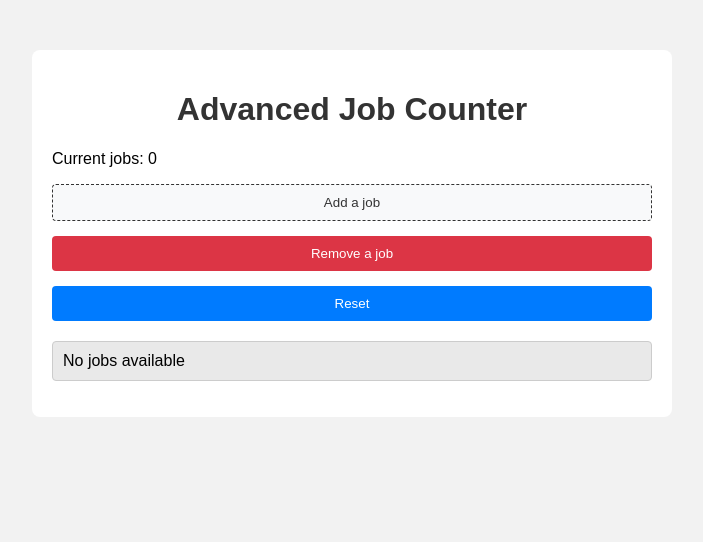
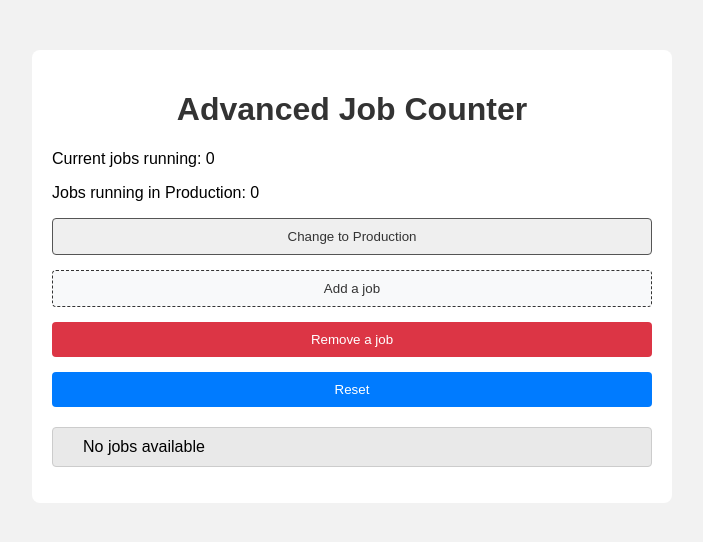
Before and after one commit to ChrisBrowne01/reactsample13, a React (Create React App) app: page / in a window 1280 px wide. Shown: the top 542 px of the page, without its empty margins (288-991 px from the left). Built offline with nearby package versions, Linux system fonts and the light colour scheme.

Commit message:
Add environment tracking and toggle functionality to AdvancedJobCounter

```diff
--- a/src/AdvancedJobCounter.css
+++ b/src/AdvancedJobCounter.css
@@ -33,6 +33,14 @@ h1 {
   cursor: pointer;
 }
 
+.form-group button.environment {
+  border: 1px solid #555;
+  color: #333;
+}
+.form-group button.environment:hover {
+  background-color: #e2e6ea;
+}
+
 .form-group button.add {
   background-color: #f8f9fa;
   border: 1px dashed #333;
@@ -58,7 +66,7 @@ h1 {
 
 .message {
   margin-top: 20px;
-  padding: 10px;
+  padding: 10px 30px;
   background-color: #e9e9e9;
   border: 1px solid #ccc;
   border-radius: 4px;
--- a/src/AdvancedJobCounter.js
+++ b/src/AdvancedJobCounter.js
@@ -23,6 +23,14 @@ const AdvancedJobCounter = () => {
     setJobCounter(0);
   }
 
+  // Add a new state variable to track the environment (e.g., "Production" and "UAT")
+  const [environment, setEnvironment] = useState("Production");
+
+  // Implement a toggle button to switch between environments
+  const toggleEnvEvent = () => {
+    setEnvironment(environment === "Production" ? "UAT" : "Production");
+  }
+
   // Displays different messages based on the job count
   const message = jobCounter === 0 ? "No jobs available" :
             jobCounter >= 1 && jobCounter <= 5 ? "Few jobs available" :
@@ -33,7 +41,13 @@ const AdvancedJobCounter = () => {
     <div className="container">
       <h1>Advanced Job Counter</h1>
       {/* Displays current job count */}
-      <p>Current jobs: {jobCounter}</p>
+      <p>Current jobs running: {jobCounter}</p>
+
+      {/* Display the current environment along with the job count */}
+      <p>Jobs running in {environment}: {environment === "UAT" ? jobCounter - 5 : jobCounter}</p>
+      <div className="form-group">
+        <button className="environment" onClick={toggleEnvEvent}>Change to {environment}</button>
+      </div>
 
       {/* Added buttons for each action */}
       <div className="form-group">
```
